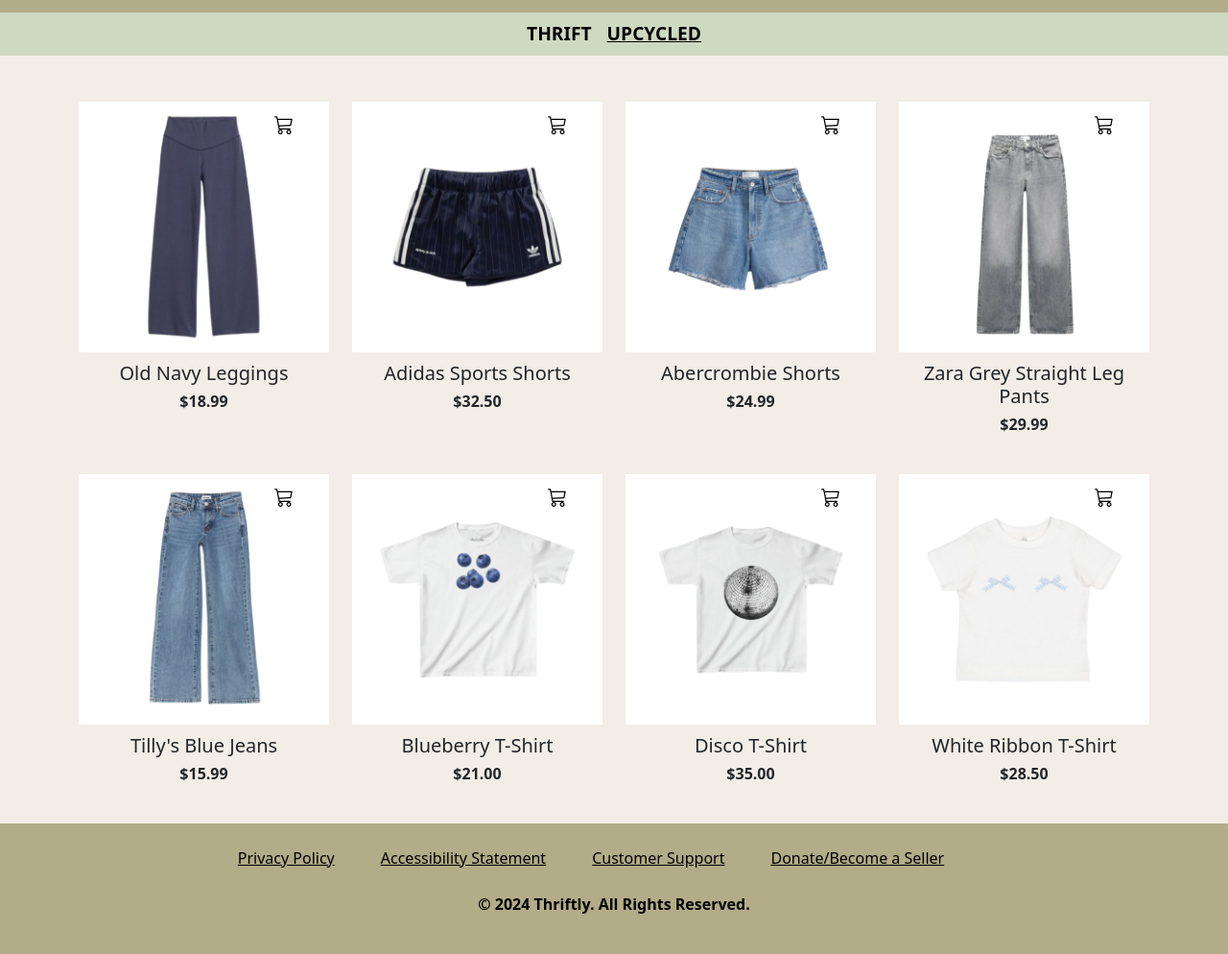
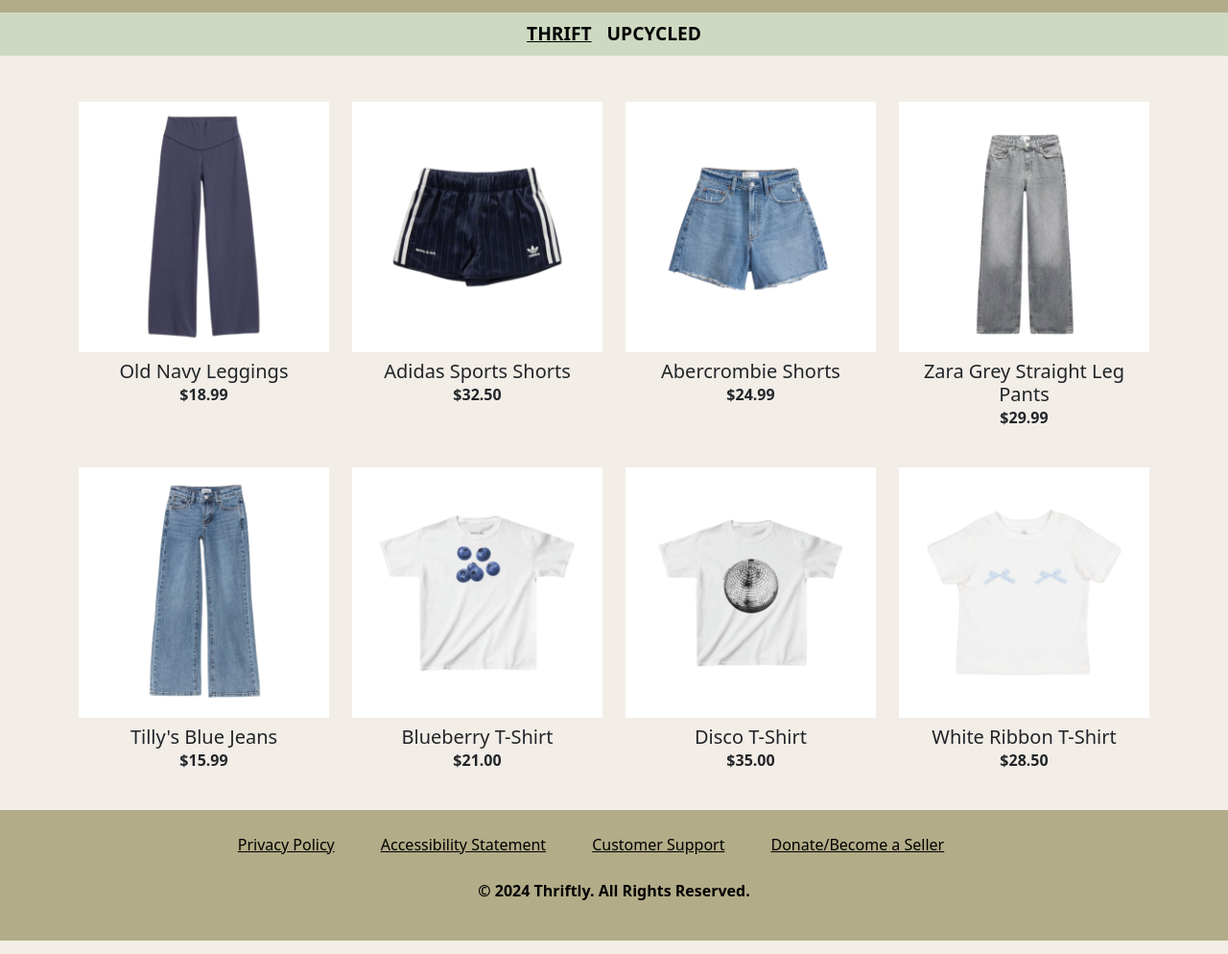
Before and after one commit to Leila2625/Thriftly, a plain HTML site: page pages/women_upcycled.html in a window 1280 px wide. Shown: the part 101-1095 px from the top of the page at 96% size. Drawn offline with nearby package versions, Linux system fonts and the light colour scheme.

Commit message:
Update women_upcycled.html

```diff
--- a/pages/women_upcycled.html
+++ b/pages/women_upcycled.html
@@ -74,15 +74,12 @@
           <!-- Thrifted and Upcycled Links -->
           <ul class="navbar-nav">
             <li class="nav-item">
-              <a class="nav-link" href="../pages/women.html"
+              <a class="nav-link underlined" href="../pages/women.html"
                 ><strong>THRIFT</strong></a
               >
             </li>
             <li class="nav-item">
-              <a
-                class="nav-link underlined"
-                href="../pages/women_upcycled.html"
-              >
+              <a class="nav-link" href="../pages/women_upcycled.html">
                 <strong>UPCYCLED</strong></a
               >
             </li>
@@ -91,125 +88,97 @@
       </nav>
     </div>
 
-
-<!-- Product Listings Section -->
-<div class="container mt-5">
-  <div class="row">
-    <!-- Thrift Item 1 -->
-    <div class="col-md-3 mb-4 text-center">
-      <div class="product-image-container">
-        <img src="../assets/female9.png" class="img-fluid" alt="Old Navy Leggings">
-        <a href="#" class="shop-icon product-cart">
-          <i class="bi bi-cart3 shopping-cart"></i>
-        </a>
-      </div>
-      <h5 class="mb-0">Old Navy Leggings</h5>
-      <p><strong>$18.99</strong></p>
+    <!-- Product Listings Section -->
+    <div class="container mt-5">
+      <div class="row" id="product-list"></div>
     </div>
 
-    <!-- Repeat for other items -->
-    <div class="col-md-3 mb-4 text-center">
-      <div class="product-image-container">
-        <img src="../assets/female10.png" class="img-fluid" alt="Adidas Sports Shorts">
-        <a href="#" class="shop-icon product-cart">
-          <i class="bi bi-cart3 shopping-cart"></i>
-        </a>
-      </div>
-      <h5 class="mb-0">Adidas Sports Shorts</h5>
-      <p><strong>$32.50</strong></p>
-    </div>
+    <script>
+      // Array of products
+      const products = [
+        {
+          name: "Old Navy Leggings",
+          image: "../assets/female9.png",
+          price: "$18.99",
+          description: "A stylish brown leather jacket.",
+          id: 9 // Add unique ID to each product for linking
+        },
+        {
+          name: "Adidas Sports Shorts",
+          image: "../assets/female10.png",
+          price: "$32.50",
+          description: "A cozy hoodie for all seasons.",
+          id: 10
+        },
+        {
+          name: "Abercrombie Shorts ",
+          image: "../assets/female11.png",
+          price: "$24.99",
+          description: "A vibrant green sweater.",
+          id: 11
+        },
+        {
+          name: "Zara Grey Straight Leg Pants",
+          image: "../assets/female12.png",
+          price: "$29.99",
+          description: "Casual and chic off-shoulder top.",
+          id: 12
+        },
+        {
+          name: "Tilly's Blue Jeans",
+          image: "../assets/female13.png",
+          price: "$15.99",
+          description: "Comfortable grey long sleeve with stylish buttons.",
+          id: 13
+        },
+        {
+          name: "Blueberry T-Shirt",
+          image: "../assets/female14.png",
+          price: "$21.00",
+          description: "Classic knitted sweater with American flag design.",
+          id: 14
+        },
+        {
+          name: "Disco T-Shirt",
+          image: "../assets/female15.png",
+          price: "$35.00",
+          description: "Stylish and comfortable oversized joggers.",
+          id: 15
+        },
+        {
+          name: "White Ribbon T-Shirt",
+          image: "../assets/female16.png",
+          price: "$28.50",
+          description: "Versatile and comfortable wide-leg sweatpants.",
+          id: 16
+        }
+      ];
 
-    <div class="col-md-3 mb-4 text-center">
-      <div class="product-image-container">
-        <img src="../assets/female11.png" class="img-fluid" alt="Abercrombie Shorts">
-        <a href="#" class="shop-icon product-cart">
-          <i class="bi bi-cart3 shopping-cart"></i>
-        </a>
-      </div>
-      <h5 class="mb-0">Abercrombie Shorts</h5>
-      <p><strong>$24.99</strong></p>
-    </div>
+      // Function to generate product cards
+      function loadProducts() {
+        const productList = document.getElementById("product-list");
 
-    <div class="col-md-3 mb-4 text-center">
-      <div class="product-image-container">
-        <img src="../assets/female12.png" class="img-fluid" alt="Zara Grey Straight Leg Pants">
-        <a href="#" class="shop-icon product-cart">
-          <i class="bi bi-cart3 shopping-cart"></i>
-        </a>
-      </div>
-      <h5 class="mb-0">Zara Grey Straight Leg Pants</h5>
-      <p><strong>$29.99</strong></p>
-    </div>
+        products.forEach(product => {
+          const productCard = document.createElement("div");
+          productCard.classList.add("col-md-3", "mb-4", "text-center");
 
-    <div class="col-md-3 mb-4 text-center">
-      <div class="product-image-container">
-        <img src="../assets/female13.png" class="img-fluid" alt="Tilly's Blue Jeans">
-        <a href="#" class="shop-icon product-cart">
-          <i class="bi bi-cart3 shopping-cart"></i>
-        </a>
-      </div>
-      <h5 class="mb-0">Tilly's Blue Jeans</h5>
-      <p><strong>$15.99</strong></p>
-    </div>
+          productCard.innerHTML = `
+            <a href="product.html?id=${product.id}">
+              <img src="${product.image}" class="img-fluid" alt="${product.name}">
+            </a>
+            <div class="d-flex justify-content-center align-items-center mt-2">
+              <h5 class="mb-0">${product.name}</h5>
+            </div>
+            <p><strong>${product.price}</strong></p>
+          `;
 
-    <div class="col-md-3 mb-4 text-center">
-      <div class="product-image-container">
-        <img src="../assets/female14.png" class="img-fluid" alt="Blueberry T-Shirt">
-        <a href="#" class="shop-icon product-cart">
-          <i class="bi bi-cart3 shopping-cart"></i>
-        </a>
-      </div>
-      <h5 class="mb-0">Blueberry T-Shirt</h5>
-      <p><strong>$21.00</strong></p>
-    </div>
+          productList.appendChild(productCard);
+        });
+      }
 
-    <div class="col-md-3 mb-4 text-center">
-      <div class="product-image-container">
-        <img src="../assets/female15.png" class="img-fluid" alt="Disco T-Shirt">
-        <a href="#" class="shop-icon product-cart">
-          <i class="bi bi-cart3 shopping-cart"></i>
-        </a>
-      </div>
-      <h5 class="mb-0">Disco T-Shirt</h5>
-      <p><strong>$35.00</strong></p>
-    </div>
-
-    <div class="col-md-3 mb-4 text-center">
-      <div class="product-image-container">
-        <img src="../assets/female16.png" class="img-fluid" alt="White Ribbon T-Shirt">
-        <a href="#" class="shop-icon product-cart">
-          <i class="bi bi-cart3 shopping-cart"></i>
-        </a>
-      </div>
-      <h5 class="mb-0">White Ribbon T-Shirt</h5>
-      <p><strong>$28.50</strong></p>
-    </div>
-  </div>
-</div>
-
-<style>
-.product-image-container {
-  position: relative;  /* Make the image container position relative */
-  display: inline-block; /* Ensure the icon is positioned relative to the image */
-}
-
-.product-cart {
-  position: absolute;
-  top: 10px; /* Adjust the distance from the top */
-  right: 5px; /* Adjust the distance from the right */
-  font-size: 20px;
-  color: #000;
-  cursor: pointer;
-}
-
-h5 {
-  margin-top: 10px;  /* Add spacing between the image and the product name */
-}
-
-p {
-  margin-top: 5px;  /* Add spacing between the product name and price */
-}
-</style>
+      // Call the function to load products when the page is ready
+      loadProducts();
+    </script>
 
     <!-- Footer -->
     <footer class="py-4">
```
